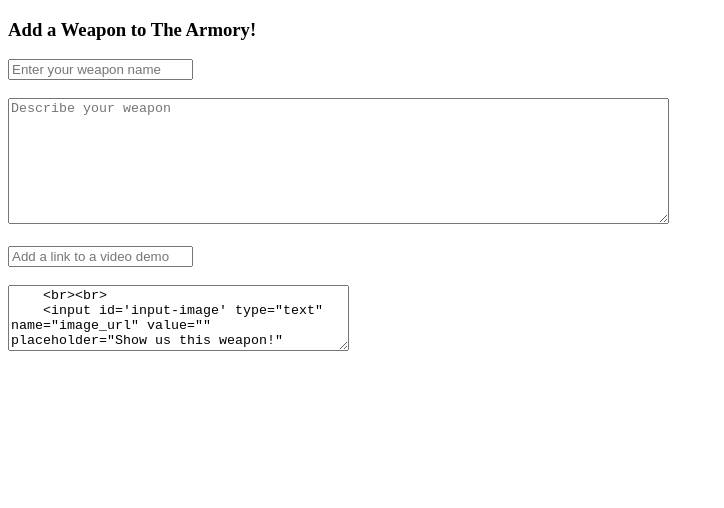
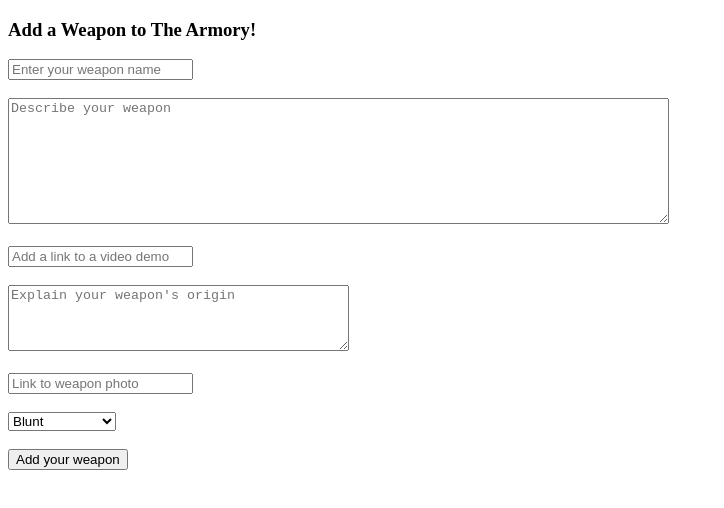
Before and after one commit to ohletamyleta/the_armory_frontend, a plain HTML site: page index.html in a window 1280 px wide. Shown: the whole page, without its empty margins (0-724 px from the left). Drawn offline with Linux system fonts and the light colour scheme; no server answers.

Commit message:
build form

```diff
--- a/index.html
+++ b/index.html
@@ -26,9 +26,9 @@
     <br><br>
     <input id='input-url' type="text" name="video_url" value="" placeholder="Add a link to a video demo" class="input-text">
     <br><br>
-    <textarea id='input-origin' type="text" name="origin" rows="4" cols="40" value="" placeholder="Explain your weapon's origin" class="input-text">
+    <textarea id='input-origin'  name="origin" rows="4" cols="40" value="" placeholder="Explain your weapon's origin"></textarea>
     <br><br>
-    <input id='input-image' type="text" name="image_url" value="" placeholder="Show us this weapon!" class="input-text">
+    <input id='input-image' type="text" name="image_url" value="" placeholder="Link to weapon photo" class="input-text">
     <br><br>
 
 
```
